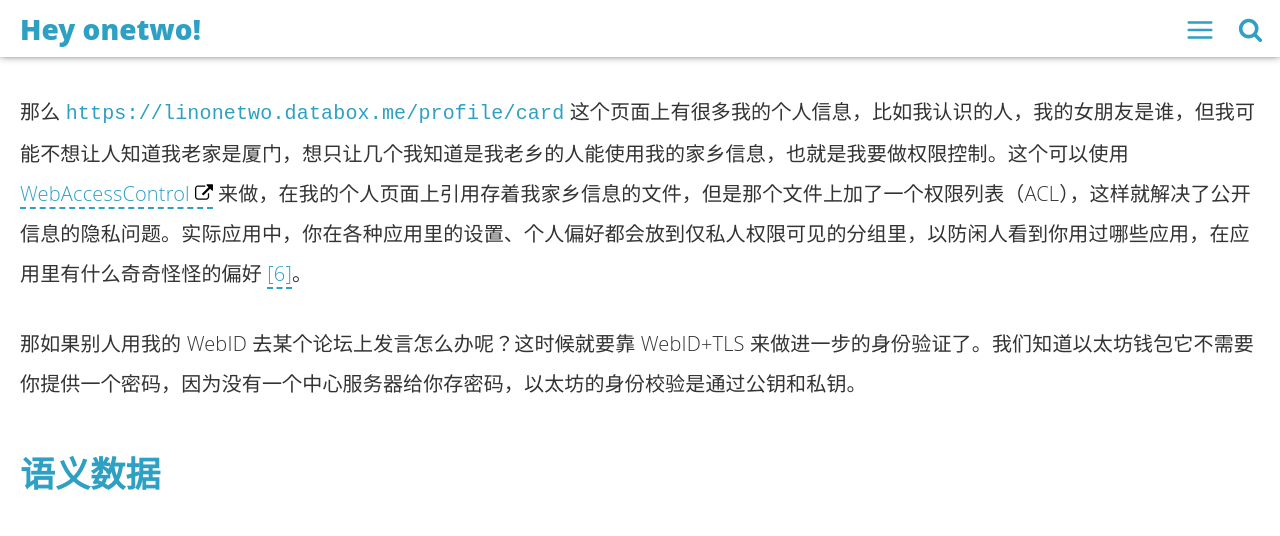
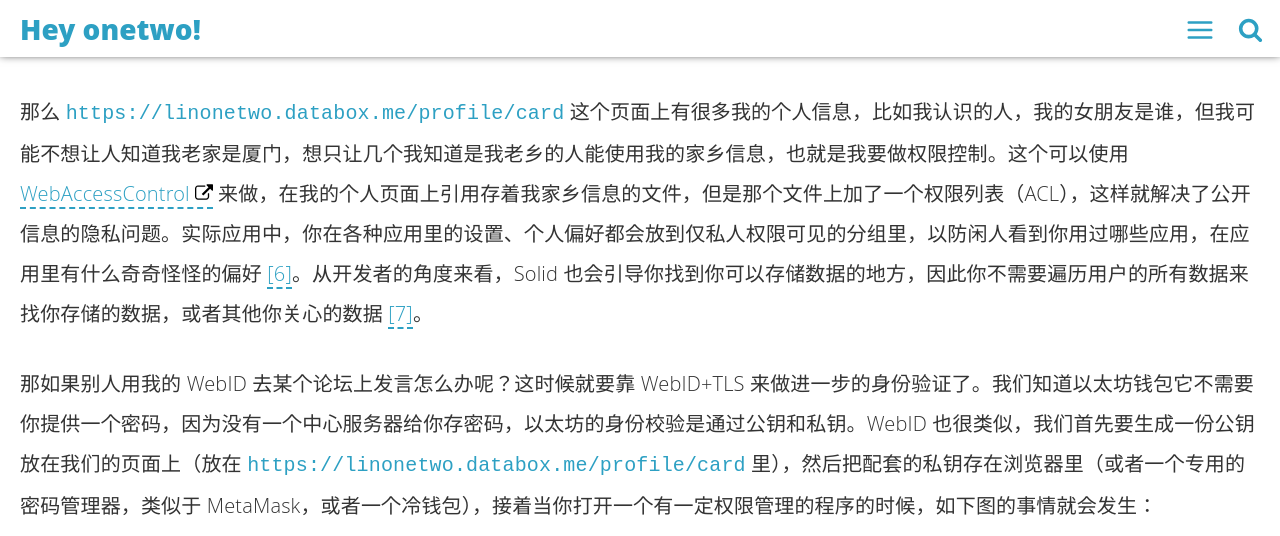
Before and after one commit to linonetwo/linonetwo.github.io, a Jekyll site: the page built from _posts/2018-02-26-看看分布式社交协议Solid.md, in a window 1280 px wide and 1400 px high, scrolled down 2240 px. Shown: the top 536 px of the window. Built offline with Jekyll 4.4.1, drawn with Linux system fonts in a browser that asks for light colours; comment, search, counter and statistics services are not loaded; some of the changed text lies outside the part shown; grey boxes are pictures that could not be loaded.

Commit message:
增加对 WebID 身份校验的描述

````diff
--- a/_posts/2018-02-26-看看分布式社交协议Solid.md
+++ b/_posts/2018-02-26-看看分布式社交协议Solid.md
@@ -24,7 +24,7 @@
 1. 鼓励社区创新出更多 Web 应用，因为不再需要冷启动了，新的应用可以直接授权使用你的现有数据；
 1. 让应用和数据拥有不同的生命周期，比如用一直存在的微信应用来生产只需要存在一周的闲聊，或者用一个只需要存在一周的企业级小工具生产和这个企业永远相伴的重要数据。
 
-总之，这些想法早就已经存在，现在 Tim 开始行动了，Solid 除了给出一套规范以外，还提供了很多 js 工具，比如 [solid-client](https://npm.runkit.com/solid-client) 就让我们能方便地用规范的方式登录账号、存储数据。
+总之，这些想法早就已经存在，现在 Tim 开始行动了，Solid 除了给出一套规范以外，还提供了很多 js 工具，比如 [solid-client](https://npm.runkit.com/solid-client) 就让我们能方便地用规范的方式登录账号、存储数据，[solid server](https://github.com/solid/node-solid-server) 就是一个参考的服务端实现。
 
 已经有一些原型应用围绕这套规范建立，比如在线文本编辑器 [dokieli](https://dokie.li/docs) 、 RDF 数据存储 [databox](https://databox.me/) 等，这些开源应用都可以被社区拿来参考。
 
@@ -42,12 +42,20 @@
 
 ```https://linonetwo.databox.me/profile/card#me``` 中井号前的部分 ```https://linonetwo.databox.me/profile/card``` 是一个个人信息页面，加上 ```#me``` 其实返回的信息差不多，但是语义上不带井号的 URI 意思就是一个个人信息页面，加上 ```#me``` 或者 ```#i``` 的就是一个名字的感觉，指的是我这个人，所以登录各种应用的时候不应该是给应用我的个人页面 ```https://linonetwo.databox.me/profile/card```，而应该给它我的名字，也就是 ```https://linonetwo.databox.me/profile/card#me``` [[5]](#5)。
 
-那么 ```https://linonetwo.databox.me/profile/card``` 这个页面上有很多我的个人信息，比如我认识的人，我的女朋友是谁，但我可能不想让人知道我老家是厦门，想只让几个我知道是我老乡的人能使用我的家乡信息，也就是我要做权限控制。这个可以使用 [WebAccessControl](https://www.w3.org/wiki/WebAccessControl) 来做，在我的个人页面上引用存着我家乡信息的文件，但是那个文件上加了一个权限列表（ACL），这样就解决了公开信息的隐私问题。实际应用中，你在各种应用里的设置、个人偏好都会放到仅私人权限可见的分组里，以防闲人看到你用过哪些应用，在应用里有什么奇奇怪怪的偏好 [[6]](#6)。
+那么 ```https://linonetwo.databox.me/profile/card``` 这个页面上有很多我的个人信息，比如我认识的人，我的女朋友是谁，但我可能不想让人知道我老家是厦门，想只让几个我知道是我老乡的人能使用我的家乡信息，也就是我要做权限控制。这个可以使用 [WebAccessControl](https://www.w3.org/wiki/WebAccessControl) 来做，在我的个人页面上引用存着我家乡信息的文件，但是那个文件上加了一个权限列表（ACL），这样就解决了公开信息的隐私问题。实际应用中，你在各种应用里的设置、个人偏好都会放到仅私人权限可见的分组里，以防闲人看到你用过哪些应用，在应用里有什么奇奇怪怪的偏好 [[6]](#6)。从开发者的角度来看，Solid 也会引导你找到你可以存储数据的地方，因此你不需要遍历用户的所有数据来找你存储的数据，或者其他你关心的数据 [[7]](#7)。
 
-那如果别人用我的 WebID 去某个论坛上发言怎么办呢？这时候就要靠 WebID+TLS 来做进一步的身份验证了。我们知道以太坊钱包它不需要你提供一个密码，因为没有一个中心服务器给你存密码，以太坊的身份校验是通过公钥和私钥。
+那如果别人用我的 WebID 去某个论坛上发言怎么办呢？这时候就要靠 WebID+TLS 来做进一步的身份验证了。我们知道以太坊钱包它不需要你提供一个密码，因为没有一个中心服务器给你存密码，以太坊的身份校验是通过公钥和私钥。WebID 也很类似，我们首先要生成一份公钥放在我们的页面上（放在 ```https://linonetwo.databox.me/profile/card``` 里），然后把配套的私钥存在浏览器里（或者一个专用的密码管理器，类似于 MetaMask，或者一个冷钱包），接着当你打开一个有一定权限管理的程序的时候，如下图的事情就会发生：
 
+![验证身份](https://www.w3.org/2005/Incubator/webid/spec/tls/img/WebIDSequence-friendly.png)
 
-
+1. 鲍博士的浏览器和爱丽丝的服务器建立 HTTPS 连接；
+1. 鲍博士的浏览器发出一个 REST 请求，去请求某个数据；
+1. 权限控制网关这时候就会先检查一下这个数据有没有加访问权限，如果它就是个公开数据，那就直接返回给鲍博士。但很可惜这是一份机密的情书，所以只有通过权限检验的人才能看到。
+1. 那这时候爱丽丝的服务器就要进行权限检验了，第一步就是确认此时请求文件的人就是鲍博士本人。那爱丽丝的服务器就请鲍博士的浏览器发送一个证书，上面带着鲍博的 WebID 和公钥，这时候鲍博的浏览器就会弹一个框上面可能有鲍博的大号和小号，让他点击选一个账号，这个 WebID 就带着相应的公钥填进证书里，点完之后这个证书就会用鲍博浏览器上（或者一个专用的密码管理器里）的私钥签名之后，发给爱丽丝的服务器；
+1. 爱丽丝的服务器满意地收到了证书，把证书交给权限校验程序（黄色的框）；
+1. 校验程序就拿证书里填的 WebID 去访问一下，取鲍博的个人信息，然后因为 WebID 就是一个 URI，指向鲍博自己搭的服务器上的个人信息页面，所以访问一下就能拿到个人信息；
+1. 校验程序拿着信息一比对，感觉这个发证书的鲍博应该就是 WebID 所说的那个鲍博，那就可以拿这个身份去跑一下权限检验，比如必须鲍博必须要在爱丽丝的社交图谱中是比较核心的朋友才能通过这个文件的校验 [[8]](#8)；
+1. 鲍博通过了校验，他之前的那个请求数据的 REST 请求返回了相应的数据。
 
 ## 语义数据
 
@@ -59,14 +67,18 @@
 
 ## 参考
 
-### [<span id="1">官网</span>](https://solid.mit.edu/)
+### [<span id="1">1.官网</span>](https://solid.mit.edu/)
 
-### [<span id="2">关于数据应用分离的 Design Issue</span>](https://www.w3.org/DesignIssues/CloudStorage.html)
+### [<span id="2">2.关于数据应用分离的 Design Issue</span>](https://www.w3.org/DesignIssues/CloudStorage.html)
 
-### [<span id="3">规范文档</span>](https://github.com/solid/solid-spec)
+### [<span id="3">3.规范文档</span>](https://github.com/solid/solid-spec)
 
-### [<span id="4">开发者教程</span>](https://github.com/solid/solid-tutorial-intro)
+### [<span id="4">4.开发者教程</span>](https://github.com/solid/solid-tutorial-intro)
 
-### [<span id="5">如何用 URI 指代事体</span>](https://www.w3.org/TR/cooluris/#solutions)
+### [<span id="5">5.如何用 URI 指代事体</span>](https://www.w3.org/TR/cooluris/#solutions)
 
-### [<span id="6">WebID 私人信息</span>](https://github.com/solid/solid-spec/blob/master/solid-webid-profiles.md#public-and-private-profiles)
+### [<span id="6">6.WebID 私人信息</span>](https://github.com/solid/solid-spec/blob/master/solid-webid-profiles.md#public-and-private-profiles)
+
+### [<span id="7">7.应用数据引导</span>](https://github.com/solid/solid/blob/master/proposals/data-discovery.md)
+
+### [<span id="8">8.Web访问权限控制</span>](https://www.w3.org/wiki/WebAccessControl)
````
